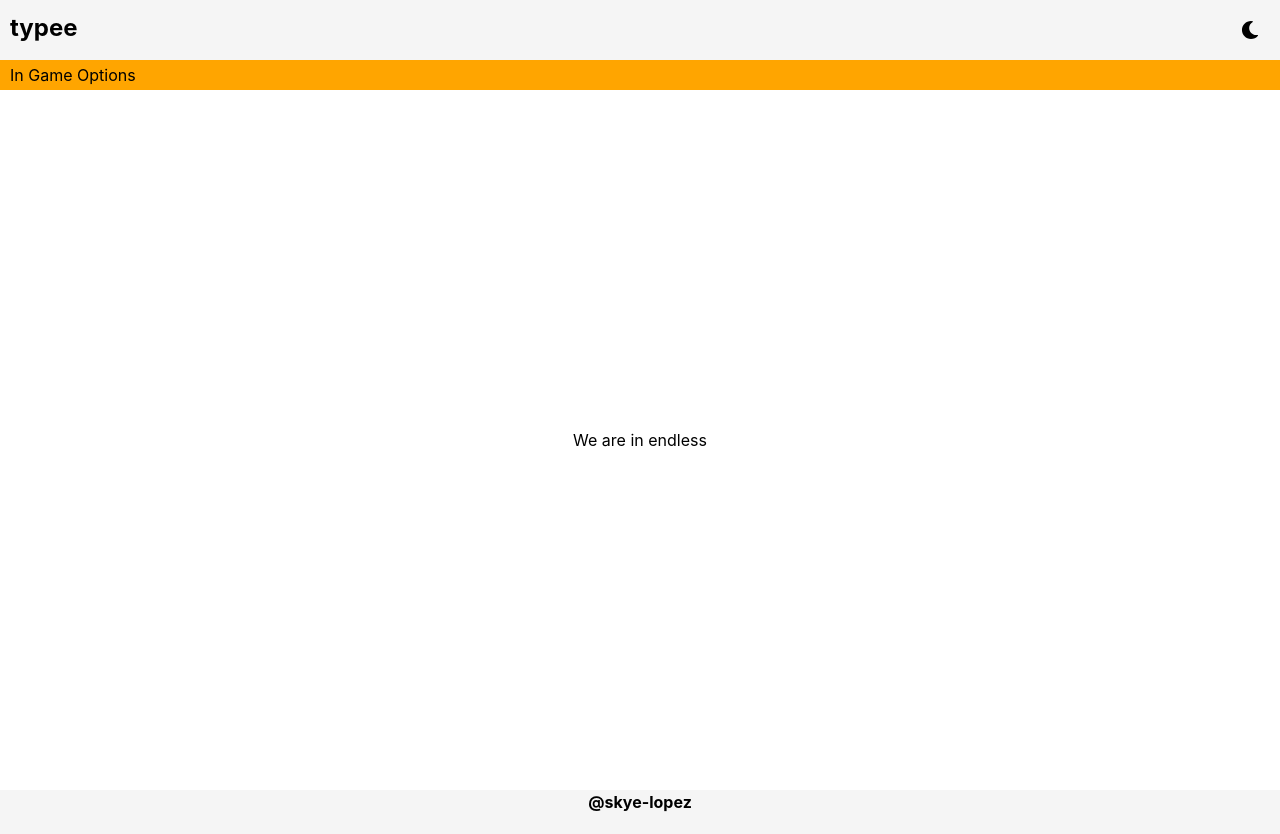
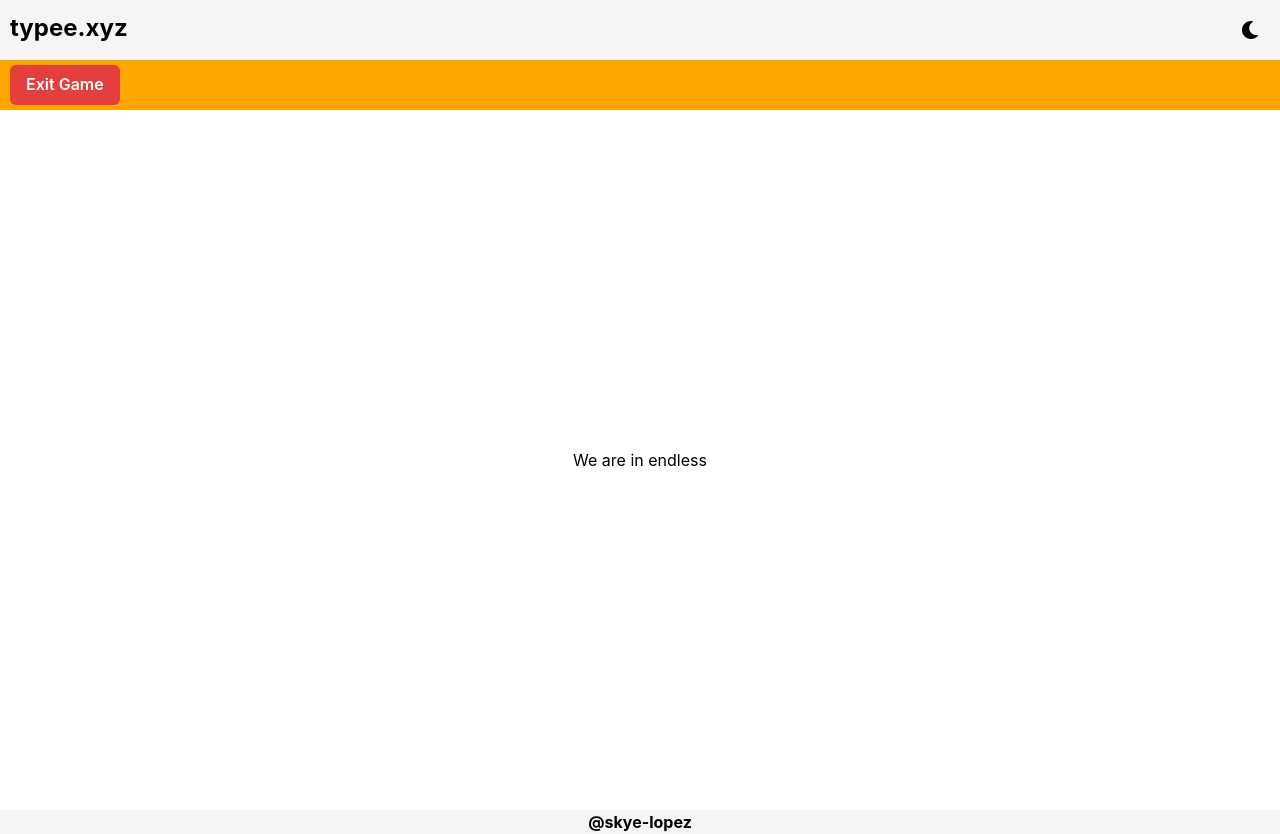
Before and after one commit to skye-lopez/typee, a React (Create React App) app: page / in a window 1280 px wide. Built offline with nearby package versions, Linux system fonts and the light colour scheme.

Commit message:
Added exit game button to in game options bar

```diff
--- a/src/App.tsx
+++ b/src/App.tsx
@@ -29,7 +29,7 @@ export const App = () => {
   <ChakraProvider theme={t}>
     <Flex flexDirection='row' w="100%" h="100%" marginBottom="0">
         <Box padding="10px">
-            <Text fontSize="2xl" as="b">typee</Text>
+            <Text fontSize="2xl" as="b">typee.xyz</Text>
         </Box>
         <Spacer />
         <Box padding="10px">
--- a/src/components/Game.tsx
+++ b/src/components/Game.tsx
@@ -16,7 +16,7 @@ export default function Game() {
     return (
         <Flex direction="column">
             <Flex>
-                { gameState !== 'select' ? (<InGameOptions />) : null }
+                { gameState !== 'select' ? (<InGameOptions setGameState={setGameState}/>) : null }
             </Flex>
             <Flex
                 justifyContent="center"
--- a/src/components/InGameOptions.tsx
+++ b/src/components/InGameOptions.tsx
@@ -5,17 +5,27 @@ import {
     Input,
     useColorModeValue,
     Stack,
+    Button,
 } from "@chakra-ui/react"
 
-export default function InGameOptions() {
+interface InGameOptionsProps {
+    setGameState: Function
+}
+
+export default function InGameOptions({ setGameState } : InGameOptionsProps) {
     const bg = useColorModeValue("orange", "#886bf2");
     return (
         <Flex
             bg={bg}
             width="100vw"
-            padding="3px 10px"
+            padding="5px 10px"
         >
-            <Text>In Game Options</Text>
+            <Button
+                colorScheme="red"
+                onClick={() => setGameState("select")}
+            >
+                Exit Game
+            </Button>
         </Flex>
     );
 }
```
